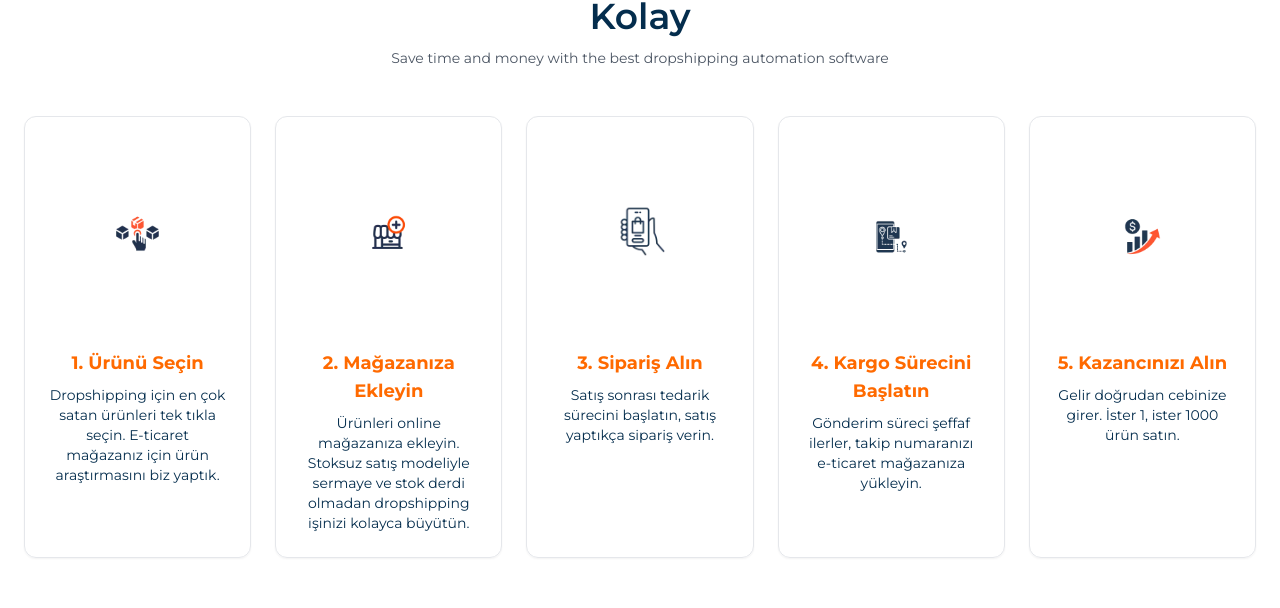
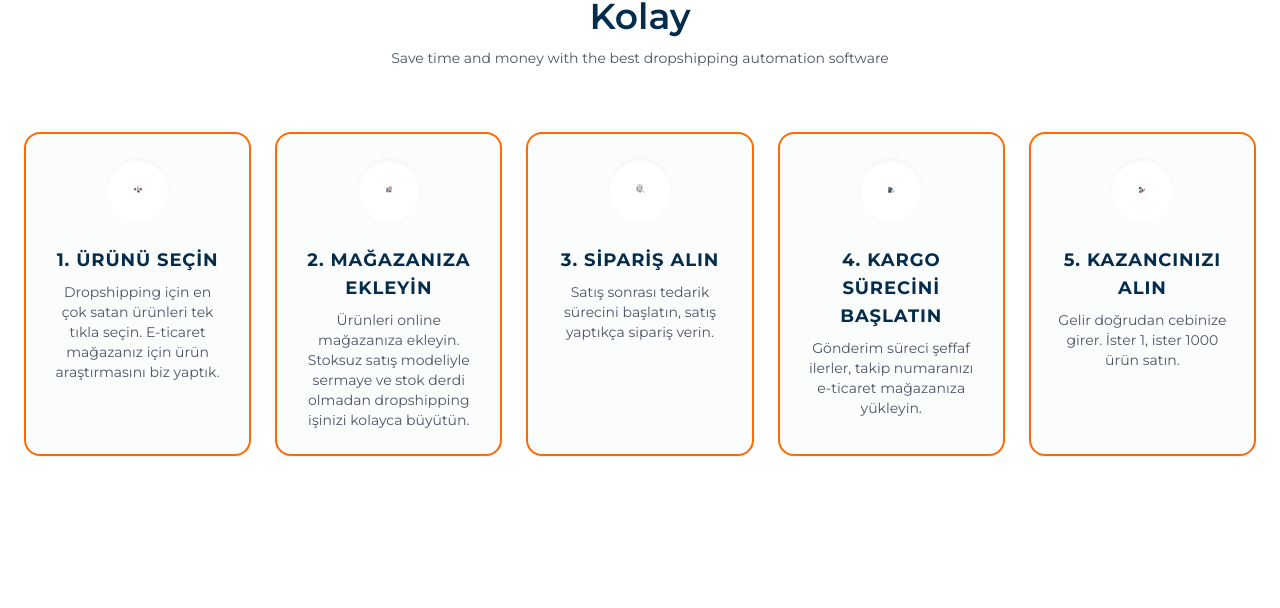
Before and after one commit to siceysass-ux/supplyix-frontend, a React (Vite) app: page / in a window 1280 px wide. Shown: the part 933-1541 px from the top of the page. Built offline with nearby package versions, Linux system fonts and the light colour scheme.

Commit message:
tüm dosyalar eklendi

```diff
--- a/components/FeatureSteps.tsx
+++ b/components/FeatureSteps.tsx
@@ -44,30 +44,29 @@ const FeatureSteps: React.FC = () => {
         </div>
 
         {/* Steps Grid */}
-        <div className="mt-12 grid grid-cols-1 sm:grid-cols-1 md:grid-cols-2 lg:grid-cols-5 gap-6">
+        <div className="mt-16 grid grid-cols-1 sm:grid-cols-2 md:grid-cols-3 lg:grid-cols-5 gap-6">
           {featureStepsData.map((step, index) => (
             <div
               key={index}
-              className="flex flex-col items-center text-center p-5 md:p-6 bg-white/90 dark:bg-neutral-900/90 border border-gray-200 dark:border-neutral-800 rounded-xl shadow-sm transition-all duration-300 hover:bg-white dark:hover:bg-neutral-900 hover:shadow-md hover:-translate-y-0.5"
-              aria-label={`Step ${index + 1}: ${step.title}`}
+              className="flex flex-col text-center p-6 bg-neutral/60 dark:bg-neutral-900/90 rounded-2xl shadow-sm transition-all duration-300 hover:shadow-lg hover:-translate-y-1 border-2 border-primary"
+              aria-label={`${index + 1}. ${step.title}`}
             >
-              <figure>
-                {/* Image Container */}
-                <img
-                  src={step.imgSrc}
-                  alt={`${step.title} illustration`}
-                  className="h-48 w-full object-contain mb-4"
-                />
+                {/* Icon Container */}
+                <div className="mx-auto flex h-16 w-16 items-center justify-center rounded-full bg-white dark:bg-neutral-800 mb-6 shadow-inner">
+                    <img
+                        src={step.imgSrc}
+                        alt={`${step.title} ikonu`}
+                        className="h-8 w-8 object-contain"
+                    />
+                </div>
+
                 {/* Text Content */}
-                <figcaption>
-                  <h3 className="text-lg font-bold text-primary">
+                <h3 className="text-lg font-bold text-dark-blue dark:text-white uppercase tracking-wider">
                     {`${index + 1}. ${step.title}`}
-                  </h3>
-                  <p className="mt-2 text-sm text-dark-blue dark:text-neutral-300">
+                </h3>
+                <p className="mt-2 text-sm text-gray-600 dark:text-neutral-400">
                     {step.description}
-                  </p>
-                </figcaption>
-              </figure>
+                </p>
             </div>
           ))}
         </div>
@@ -77,5 +76,3 @@ const FeatureSteps: React.FC = () => {
 };
 
 export default FeatureSteps;
-
-// Usage: import FeatureSteps from './components/FeatureSteps'; and then use <FeatureSteps /> in your layout.
```
